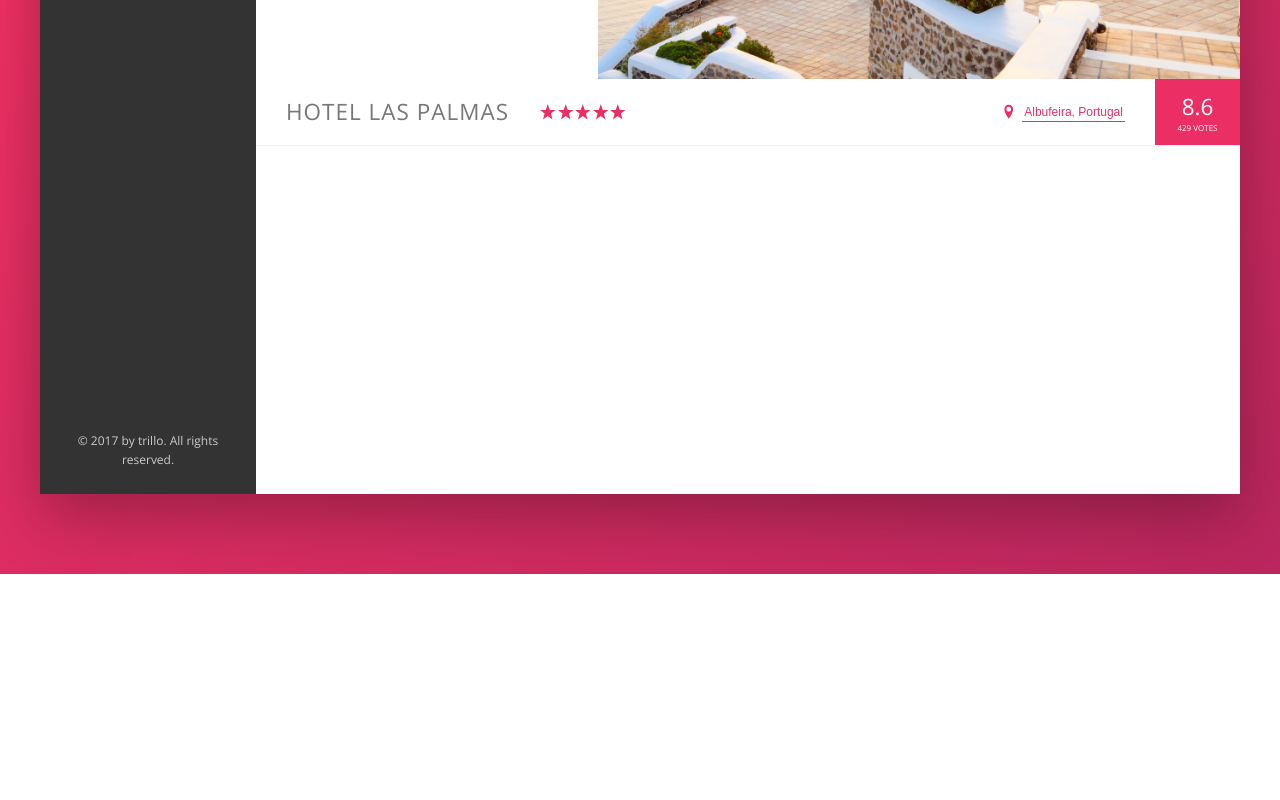
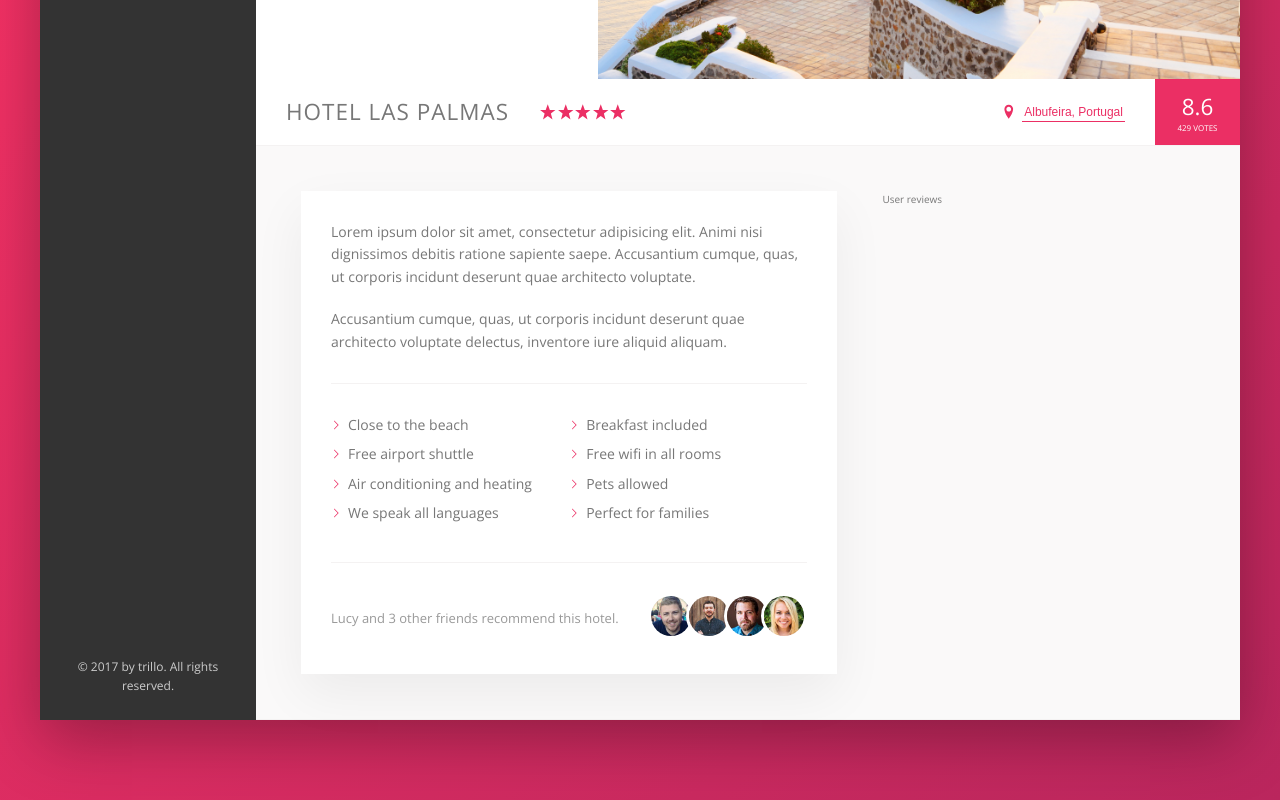
Before and after one commit to Fuyutami/CSS-course-project-Trillo, a website: page index.html in a window 1280 px wide. Shown: the part 456-1256 px from the top of the page. Before the commit the page ends 1030 px from the top, so only its background shows below. Drawn offline with nearby package versions, Linux system fonts and the light colour scheme.

Commit message:
build description section

```diff
--- a/index.html
+++ b/index.html
@@ -132,6 +132,43 @@
                             <div class="overview__rating-count">429 votes</div>
                         </div>
                     </div>
+
+                    <div class="detail">
+                        <div class="description">
+                           <p class="paragraph">
+                            Lorem ipsum dolor sit amet, consectetur adipisicing elit. Animi nisi dignissimos debitis ratione sapiente saepe. Accusantium cumque, quas, ut corporis incidunt deserunt quae architecto voluptate.
+                           </p>
+                           <p class="paragraph">
+                            Accusantium cumque, quas, ut corporis incidunt deserunt quae architecto voluptate delectus, inventore iure aliquid aliquam.
+                           </p>
+                           <ul class="list">
+                            <li class="list__item">Close to the beach</li>
+                            <li class="list__item">Breakfast included</li>
+                            <li class="list__item">Free airport shuttle</li>
+                            <li class="list__item">Free wifi in all rooms</li>
+                            <li class="list__item">Air conditioning and heating</li>
+                            <li class="list__item">Pets allowed</li>
+                            <li class="list__item">We speak all languages</li>
+                            <li class="list__item">Perfect for families</li>
+                        </ul>
+                        <div class="recommend">
+                            <p class="recommend__count">
+                                Lucy and 3 other friends recommend this hotel.
+                            </p>
+                            <div class="recommend__friends">
+                                <img src="img/user-3.jpg" alt="Friend 1" class="recommend__photo">
+                                <img src="img/user-4.jpg" alt="Friend 2" class="recommend__photo">
+                                <img src="img/user-5.jpg" alt="Friend 3" class="recommend__photo">
+                                <img src="img/user-6.jpg" alt="Friend 4" class="recommend__photo">
+                            </div>
+                        </div>
+                        </div>
+
+                        <div class="user-reviews">
+                            User reviews
+                        </div>
+                    </div>
+
                 </main>
             </div>
         </div>
--- a/sass/_base.scss
+++ b/sass/_base.scss
@@ -14,6 +14,9 @@
     --color-grey-dark-3: #999;
 
     --shadow-dark: 0 2rem 6rem rgba(0,0,0, .3);
+    --shadow-ligth: 0 2rem 5rem rgba(0,0,0, .06);
+
+    --line: 1px solid var(--color-grey-light-2);
 
 }
 
--- a/sass/_components.scss
+++ b/sass/_components.scss
@@ -217,7 +217,7 @@
 .overview {
     display: flex;
     align-items: center;
-    border-bottom: 1px solid var(--color-grey-light-2);
+    border-bottom: var(--line);
 
     &__heading {
         font-size: 2.25rem;
@@ -313,3 +313,78 @@
         box-shadow: none;
     }
 }
+
+
+/////////////////////////////////////////////////////////////
+// PARAGRAPH
+.paragraph:not(:last-of-type) {
+    margin-bottom: 2rem;
+}
+
+
+
+/////////////////////////////////////////////////////////////
+// LIST
+.list {
+    list-style: none;
+    margin: 3rem 0;
+    padding: 3rem 0;
+    border-top: var(--line);
+    border-bottom: var(--line);
+
+    display: flex;
+    flex-wrap: wrap;
+
+    &__item {
+        flex: 0 0 50%;
+        margin-bottom: 0.7rem;
+    }
+
+    &__item::before {
+        content: '';
+        display: inline-block;
+        height: 1rem;
+        width: 1rem;
+        margin-right: 0.7rem;
+       // background-image: url(../img/chevron-thin-right.svg);
+       // background-size: cover;
+
+       background-color: var(--color-primary);
+       -webkit-mask-image: url(../img/chevron-thin-right.svg);
+       -webkit-mask-size: cover;
+       mask-image: url(../img/chevron-thin-right.svg);
+       mask-size: cover;
+    }
+}
+
+
+
+/////////////////////////////////////////////////////////////
+// RECOMMEND
+.recommend {
+    font-size: 1.3rem;
+    color: var(--color-grey-dark-3);
+
+    display: flex;
+    align-items: center;
+
+    &__count {
+        margin-right: auto;
+    }
+
+    &__friends {
+
+    }
+
+    &__photo {
+        box-sizing: content-box;
+        height: 4rem;
+        width: 4rem;
+        border-radius: 50%;
+        border: 3px solid #fff;
+
+        &:not(:last-child) {
+            margin-right: -1.15rem;
+        }
+    }
+}
--- a/sass/_layout.scss
+++ b/sass/_layout.scss
@@ -33,7 +33,26 @@
 
 .hotel-view {
     background-color: #fff;
-    height: 80rem;
 
     flex: 1;
 }
+
+.detail {
+    display: flex;
+    padding: 4.5rem;
+    background-color: var(--color-grey-light-1);
+    border-bottom: var(--line);
+}
+
+.description {
+    font-size: 1.4rem;
+    background-color: #fff;
+    box-shadow: var(--shadow-ligth);
+    padding: 3rem;
+    flex: 0 0 60%;
+    margin-right: 4.5rem;
+}
+
+.user-reviews {
+    flex: 1;
+}
```
Also changed, not shown: css/main.css, img/SVG/aircraft-take-off.svg (deleted), img/SVG/bookmark.svg (deleted), img/SVG/chat.svg (deleted), img/SVG/home.svg (deleted), img/SVG/key.svg (deleted), img/SVG/location-pin.svg (deleted), img/SVG/magnifying-glass.svg (deleted), img/SVG/map.svg (deleted), img/SVG/star.svg (deleted), img/chevron-thin-right.svg (renamed from img/SVG/chevron-thin-right.svg).
